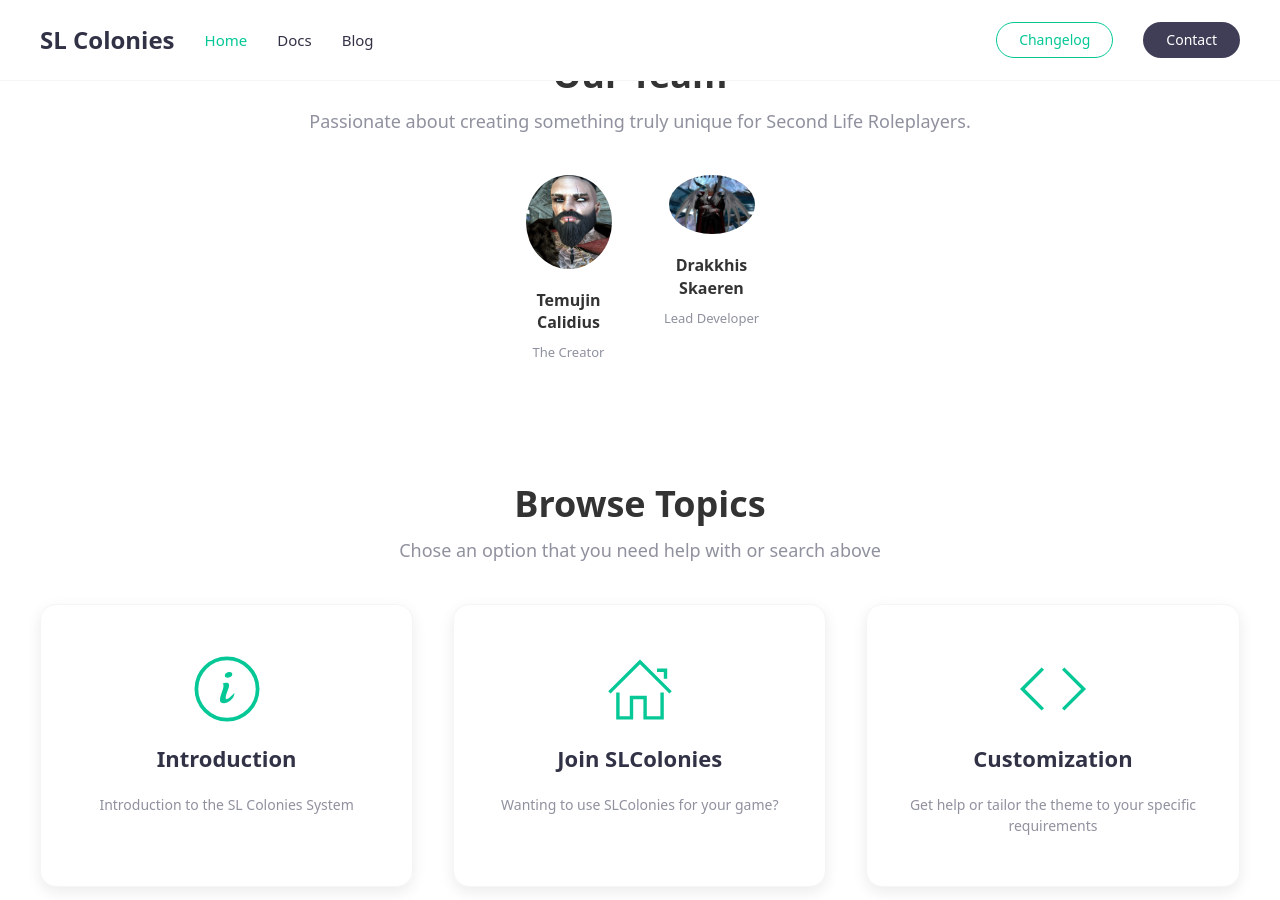
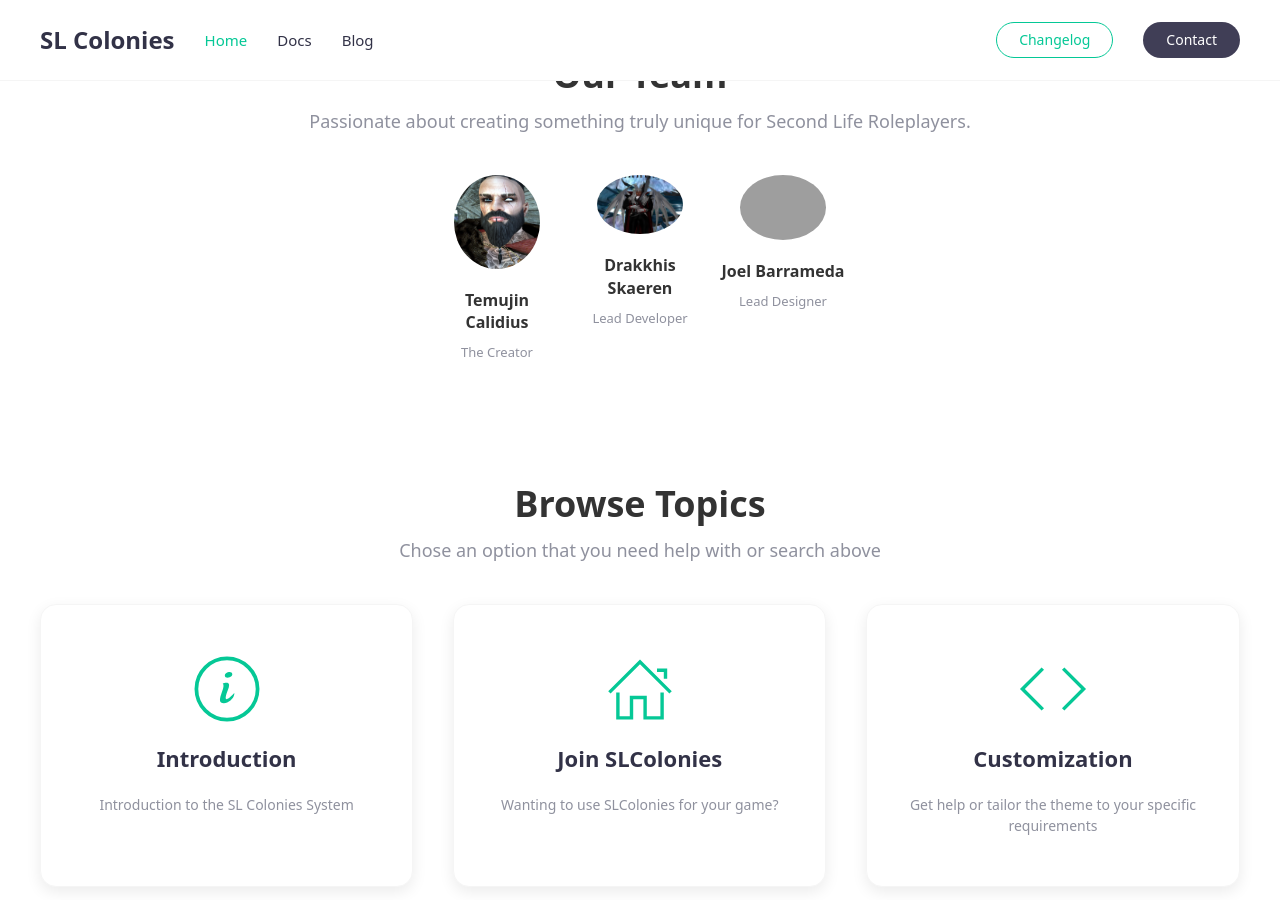
Before and after one commit to SLColonies/Public, a Jekyll site: the page built from index.md, in a window 1280 px wide and 900 px high, scrolled down 599 px. Built offline with Jekyll 4.4.1, drawn with Linux system fonts in a browser that asks for light colours.

Commit message:
Team Updates

```diff
--- a/_config.yml
+++ b/_config.yml
@@ -41,6 +41,10 @@
       name:         Drakkhis Skaeren
       title:        Lead Developer
       avatar:       drakkhis.png
+    joel:
+      name:         Joel Barrameda
+      title:        Lead Designer
+      avatar:       joel.png
 #    evan:
 #      name:         Evan Wells
 #      title:        Support
--- a/index.md
+++ b/index.md
@@ -7,7 +7,7 @@
     image: clearlogo.png
     search: true
 ---
-{% include team.html authors="temujin, drakkhis" title="Our Team" subtitle="Passionate about creating something truly unique for Second Life Roleplayers." %}
+{% include team.html authors="temujin, drakkhis, joel" title="Our Team" subtitle="Passionate about creating something truly unique for Second Life Roleplayers." %}
 
 {% include boxes.html columns="3" title="Browse Topics" subtitle="Chose an option that you need help with or search above" %}
 
```
